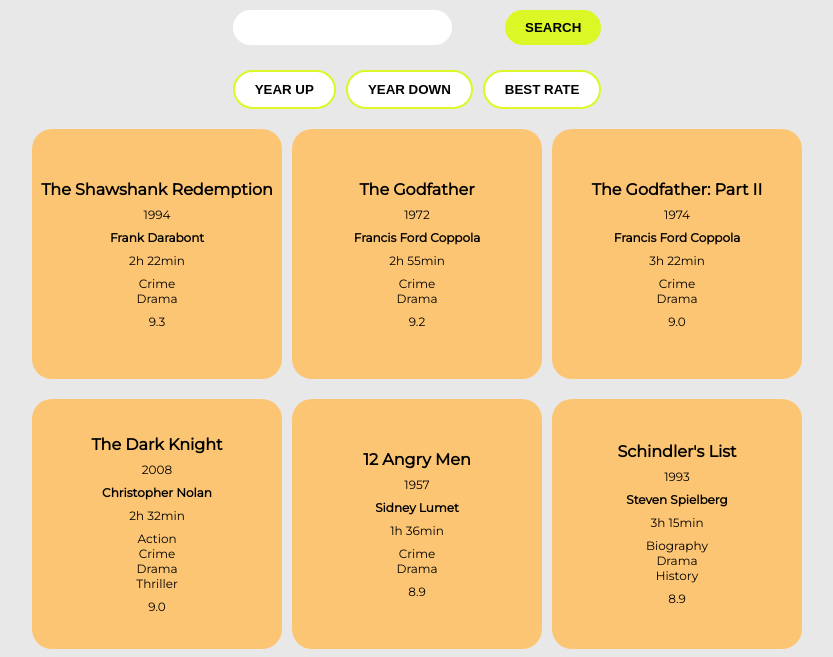
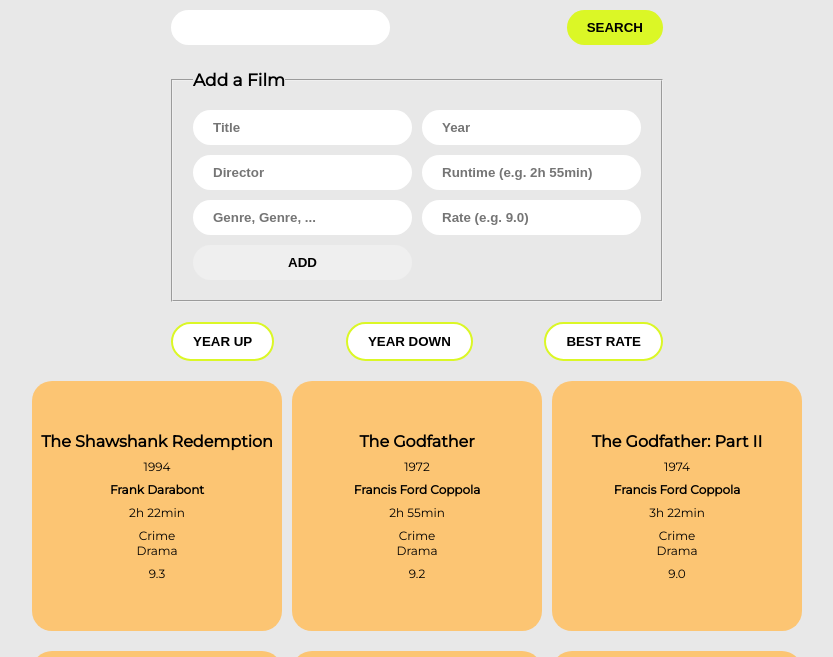
Before and after one commit to manonsfoto/Project-TS-Movies_for_you, a website built with Vite: page src/Movies_for_you/pjt.html in a window 1280 px wide. Shown: the part 143-800 px from the top of the page, without its empty margins (223-1056 px from the left). Built offline with nearby package versions, Linux system fonts and the light colour scheme.

Commit message:
add function added

```diff
--- a/src/Movies_for_you/pjt.css
+++ b/src/Movies_for_you/pjt.css
@@ -60,6 +60,7 @@ form input {
   flex-direction: row;
   gap: 1rem;
   justify-content: space-between;
+  padding-top: 2rem;
 }
 section {
   display: grid;
@@ -95,3 +96,18 @@ h6 {
   justify-content: center;
   text-align: center;
 }
+
+fieldset {
+  display: grid;
+  grid-template-columns: repeat(2, 1fr);
+  gap: 1rem;
+  padding: 2rem;
+}
+legend {
+  font-size: 1.7rem;
+  font-weight: 600;
+}
+
+input {
+  cursor: pointer;
+}
--- a/src/Movies_for_you/pjt.html
+++ b/src/Movies_for_you/pjt.html
@@ -14,6 +14,53 @@
         <input type="text" name="inputSearch" id="inputSearch" />
         <input type="button" value="SEARCH" id="btnSearch" />
       </div>
+      <fieldset>
+        <legend>Add a Film</legend>
+        <input
+          type="text"
+          name="inputTitle"
+          id="inputTitle"
+          placeholder="Title"
+          required
+        />
+        <input
+          type="text"
+          name="inputYear"
+          id="inputYear"
+          placeholder="Year"
+          required
+        />
+        <input
+          type="text"
+          name="inputDirector"
+          id="inputDirector"
+          placeholder="Director"
+          required
+        />
+        <input
+          type="text"
+          name="inputRuntime"
+          id="inputRuntime"
+          placeholder="Runtime (e.g. 2h 55min)"
+          required
+        />
+        <input
+          type="text"
+          name="inputGenre"
+          id="inputGenre"
+          placeholder="Genre, Genre, ..."
+          required
+        />
+        <input
+          type="text"
+          name="inputRate"
+          id="inputRate"
+          placeholder="Rate (e.g. 9.0)"
+          required
+        />
+
+        <input type="button" value="ADD" id="btnAdd" />
+      </fieldset>
       <div class="box-btn flex">
         <input type="button" value="YEAR UP" id="btnYearUp" />
         <input type="button" value="YEAR DOWN" id="btnYearDown" />
--- a/src/Movies_for_you/pjt.ts
+++ b/src/Movies_for_you/pjt.ts
@@ -114,3 +114,37 @@ btnSearch?.addEventListener("click", () => {
     showResult.innerHTML = `<h6>Film not found</h6>`;
   }
 });
+
+// !======add a film function ======
+const inputTitle = document.querySelector("#inputTitle") as HTMLInputElement;
+const inputYear = document.querySelector("#inputYear") as HTMLInputElement;
+const inputDirector = document.querySelector(
+  "#inputDirector"
+) as HTMLInputElement;
+const inputGenre = document.querySelector("#inputGenre") as HTMLInputElement;
+const inputRate = document.querySelector("#inputRate") as HTMLInputElement;
+const inputRuntime = document.querySelector(
+  "#inputRuntime"
+) as HTMLInputElement;
+const btnAdd = document.querySelector("#btnAdd") as HTMLInputElement;
+
+btnAdd.addEventListener("click", () => {
+  const title = inputTitle?.value.trim();
+  const year = inputYear?.value.trim();
+  const director = inputDirector?.value.trim();
+  const runtime = inputRuntime?.value.trim();
+  const genres = inputGenre?.value
+    .split(",")
+    .map((elt) => elt.trim())
+    .filter((elt) => elt !== "");
+  const rate = inputRate?.value.trim();
+
+  if (title && year && director && runtime && rate && genres.length > 0) {
+    const newFilmArr: Movie = [title, year, director, runtime, genres, rate];
+    movies.unshift(newFilmArr);
+    updatedList = movies;
+    renderList(updatedList);
+  } else {
+    alert("Bitte füllen Sie alle Felder aus!🚨");
+  }
+});
```
